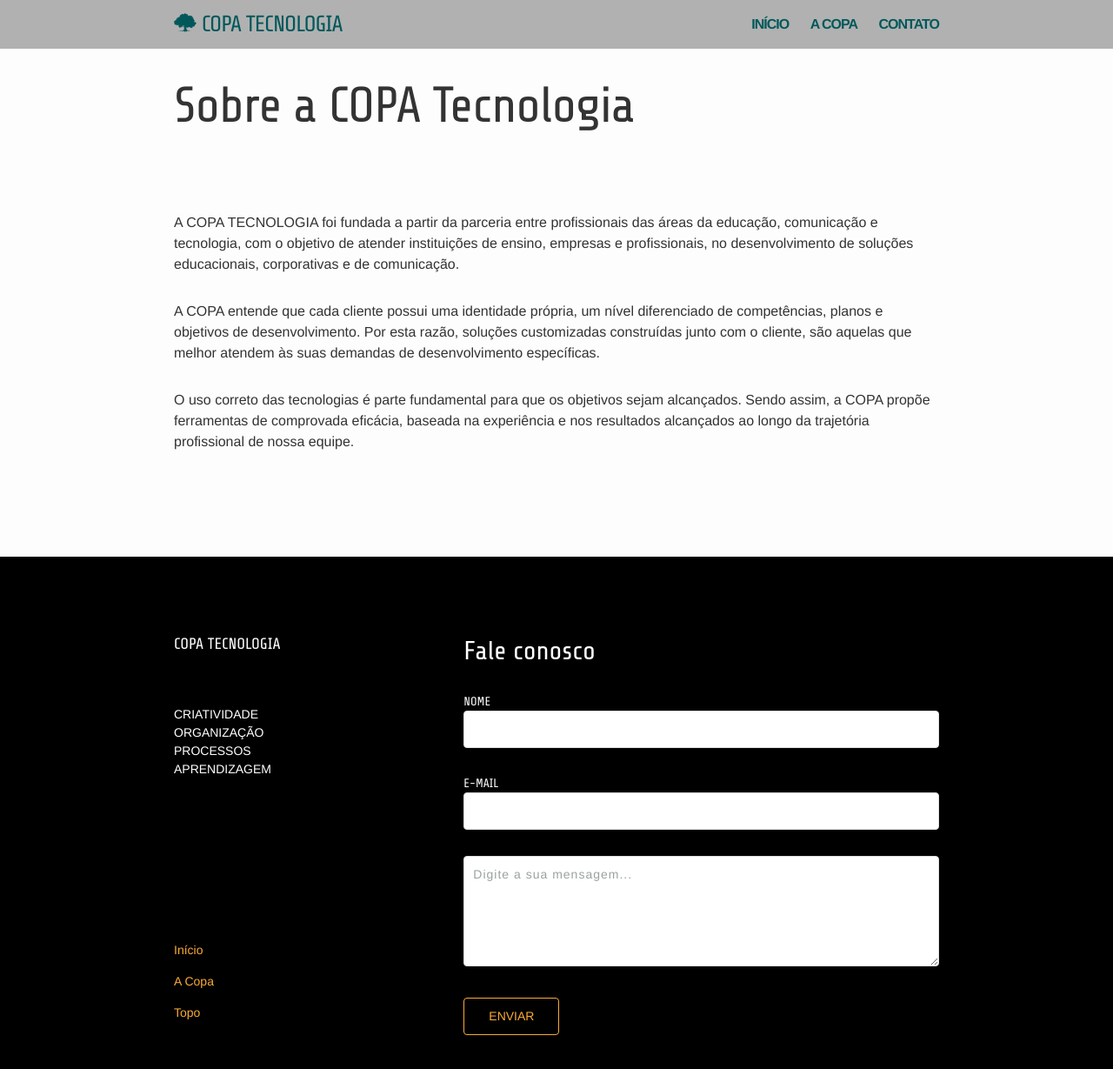
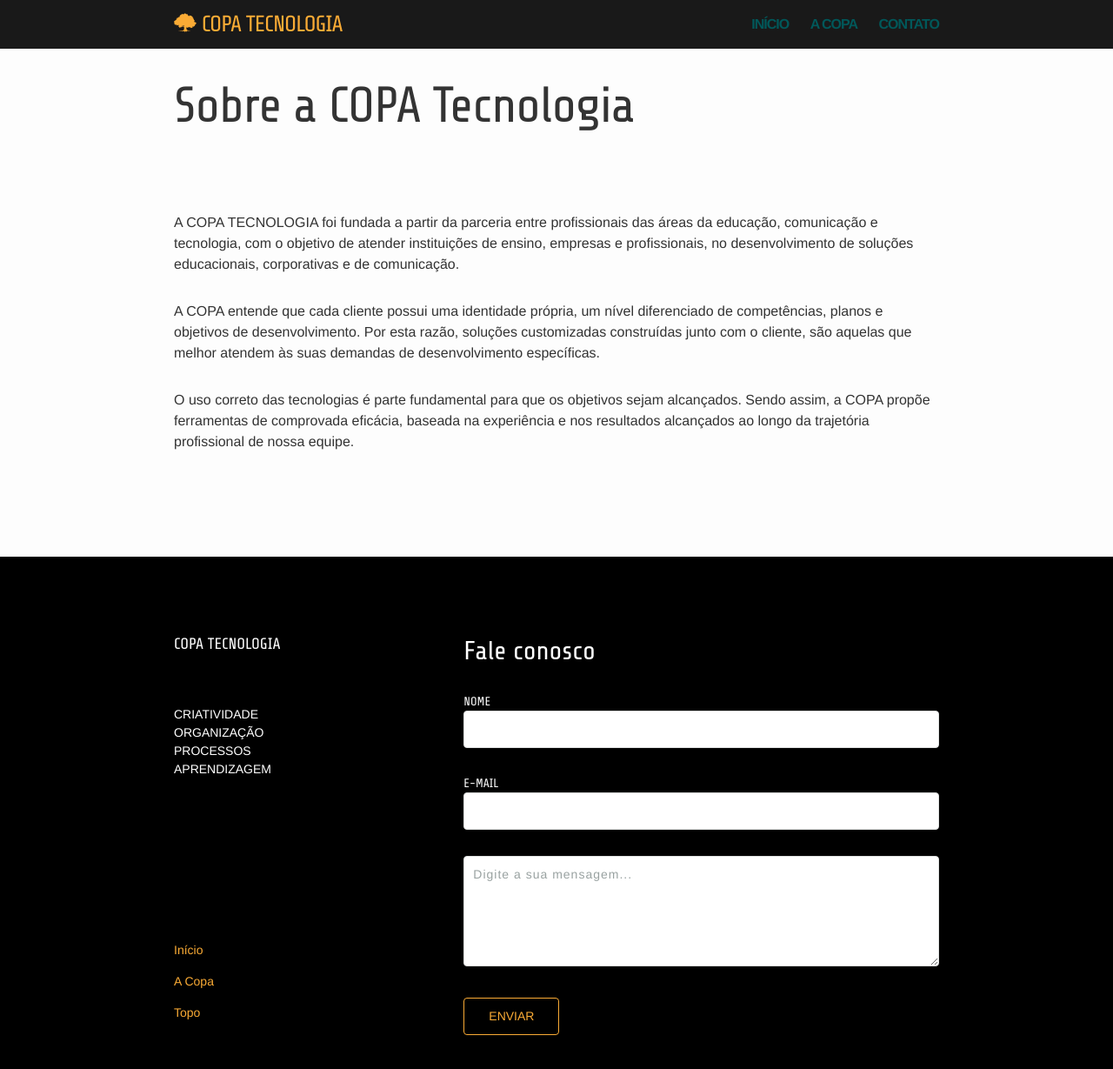
Before and after one commit to CopaTecnologia/copatecnologia.github.io, a Jekyll site: the page built from 5-sobre.md, in a window 1280 px wide and 1280 px high. Shown: the top 1229 px of the window at 87% size. Built offline with Jekyll 4.4.1, drawn with Linux system fonts in a browser that asks for light colours.

Commit message:
Menu fixo e com links laranja

```diff
--- a/_sass/_layout.sass
+++ b/_sass/_layout.sass
@@ -1,17 +1,17 @@
 .site-header
     min-height: 56px
-    position: absolute
+    position: fixed
     top: 0
     left: 0
     right: 0
     z-index: 999
-    background-color: rgba(#000, .3)
+    background-color: rgba(#000, .9)
     a
         &, &:visited
-            color: $verde
+            color: $laranja
         &:hover, &:focus
             text-decoration: none
-            color: $grey-color-dark
+            color: $grey-color-light
 .site-title
     font:
         size: 26px
```
